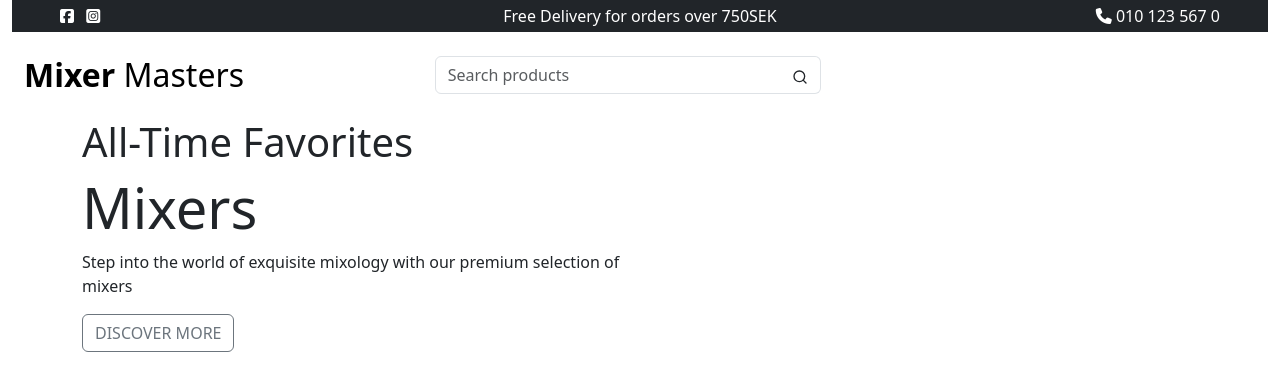
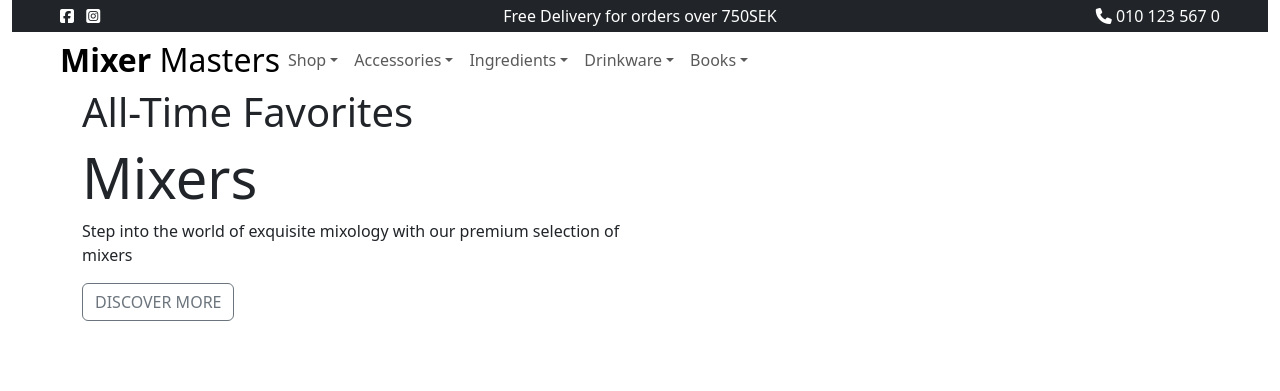
Before and after one commit to SorinPan/mixer_masters, a Django app: page / in a window 1280 px wide. Shown: the top 391 px of the page. Run offline with Django 4.2, Linux system fonts and the light colour scheme; some libraries are stand-ins or nearby versions.

Commit message:
Add nav links structure

```diff
--- a/templates/base.html
+++ b/templates/base.html
@@ -66,33 +66,71 @@
       <!-- Info top bar end -->
 
       <!-- Main Nav -->
-      <div class="py-4">
-        <div class="container-fluid">
-          <div id="topbar" class="row w-100 align-items-center">
-            <div class="col-xxl-2 col-lg-4 col-md-6 col-5">
-              <a href="{% url 'home' %}" class="nav-link main-logo-link">
-                <h2 class="logo-font text-black my-0"><strong>Mixer</strong> Masters</h2>
-            </a>
-            </div>
-            <div class="col-xxl-4 col-lg-4 d-none d-lg-block">
-              <form method="GET" action="#">
-                <div class="input-group">
-                   <input class="form-control" type="text" name="q" placeholder="Search products">
-                   <div class="input-group-append">
-                      <button class="form-control btn bg-white border border-start-0 rounded-0 rounded-end" type="submit">
-                         <svg xmlns="http://www.w3.org/2000/svg" width="16" height="16" viewBox="0 0 24 24" fill="none" stroke="currentColor" stroke-width="2" stroke-linecap="round" stroke-linejoin="round" class="feather feather-search">
-                            <circle cx="11" cy="11" r="8"></circle>
-                            <line x1="21" y1="21" x2="16.65" y2="16.65"></line>
-                         </svg>
-                      </button>
-                   </div>
-                </div>
-             </form>
-            </div>
-            <div class="col-lg-2 col-xxl-2 text-end col-md-6 col-7"></div>
-          </div>
+      <nav class="navbar navbar-expand-lg bg-transparent border-0 shadow-0 navbar-light px-lg-5 z-index-20">
+        <a href="{% url 'home' %}" class="nav-link main-logo-link">
+          <h2 class="logo-font text-black my-0"><strong>Mixer</strong> Masters</h2>
+        </a>
+
+        <div class="collapse navbar-collapse" id="navbarContent">
+          <ul class="navbar-nav mt-3 mt-lg-0">
+
+            <li class="nav-item dropdown">
+              <a class="nav-link dropdown-toggle" href="#" data-bs-toggle="dropdown" aria-haspopup="true" aria-expanded="false">Shop</a>
+              <div class="dropdown-menu">
+                <a class="dropdown-item" href="#">By Price </a>
+                <a class="dropdown-item" href="#">By Rating </a>
+                <a class="dropdown-item" href="#">By Category </a>
+                <a class="dropdown-item" href="#">All Products </a>
+              </div>
+            </li>
+
+            <li class="nav-item dropdown">
+              <a class="nav-link dropdown-toggle" href="#" data-bs-toggle="dropdown" aria-haspopup="true" aria-expanded="false">Accessories</a>
+              <div class="dropdown-menu">
+                <a class="dropdown-item" href="#">Subcategory </a>
+                <a class="dropdown-item" href="#">Subcategory </a>
+                <a class="dropdown-item" href="#">Subcategory </a>
+                <a class="dropdown-item" href="#">Subcategory </a>
+              </div>
+            </li>
+
+            <li class="nav-item dropdown">
+              <a class="nav-link dropdown-toggle" href="#" data-bs-toggle="dropdown" aria-haspopup="true" aria-expanded="false">Ingredients</a>
+              <div class="dropdown-menu">
+                <a class="dropdown-item" href="#">Subcategory </a>
+                <a class="dropdown-item" href="#">Subcategory </a>
+                <a class="dropdown-item" href="#">Subcategory </a>
+                <a class="dropdown-item" href="#">Subcategory </a>
+              </div>
+            </li>
+
+            <li class="nav-item dropdown">
+              <a class="nav-link dropdown-toggle" href="#" data-bs-toggle="dropdown" aria-haspopup="true" aria-expanded="false">Drinkware</a>
+              <div class="dropdown-menu">
+                <a class="dropdown-item" href="#">Subcategory </a>
+                <a class="dropdown-item" href="#">Subcategory </a>
+                <a class="dropdown-item" href="#">Subcategory </a>
+                <a class="dropdown-item" href="#">Subcategory </a>
+              </div>
+            </li>
+
+            <li class="nav-item dropdown">
+              <a class="nav-link dropdown-toggle" href="#" data-bs-toggle="dropdown" aria-haspopup="true" aria-expanded="false">Books</a>
+              <div class="dropdown-menu">
+                <a class="dropdown-item" href="#">Subcategory </a>
+                <a class="dropdown-item" href="#">Subcategory </a>
+                <a class="dropdown-item" href="#">Subcategory </a>
+                <a class="dropdown-item" href="#">Subcategory </a>
+              </div>
+            </li>
+          </ul>
         </div>
-      </div>
+
+        <button class="navbar-toggler" type="button" data-bs-toggle="collapse" data-bs-target="#navbarContent" aria-controls="navbarContent" aria-expanded="false" aria-label="Toggle navigation">
+          <span class="navbar-toggler-icon"></span>
+        </button>
+      </nav>
+
       <!-- End Main Nav -->
     </header>
 
```
